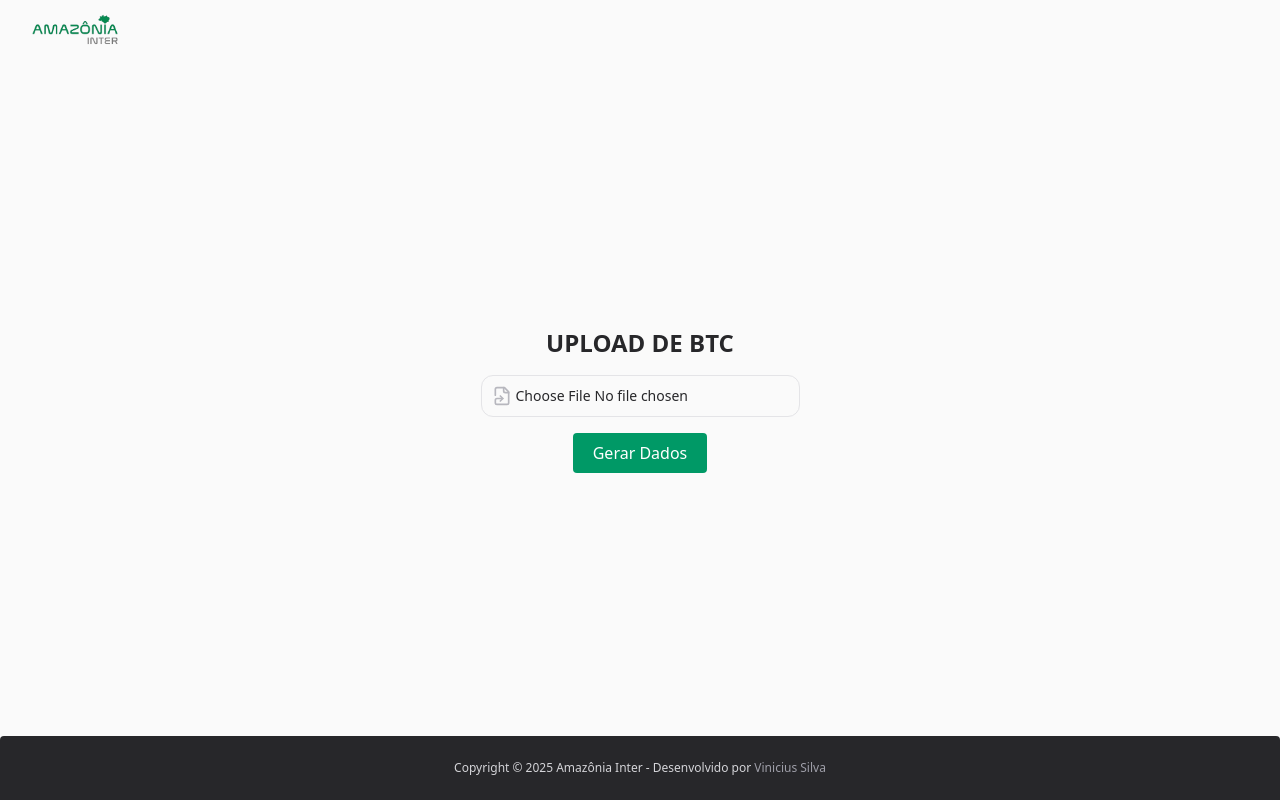
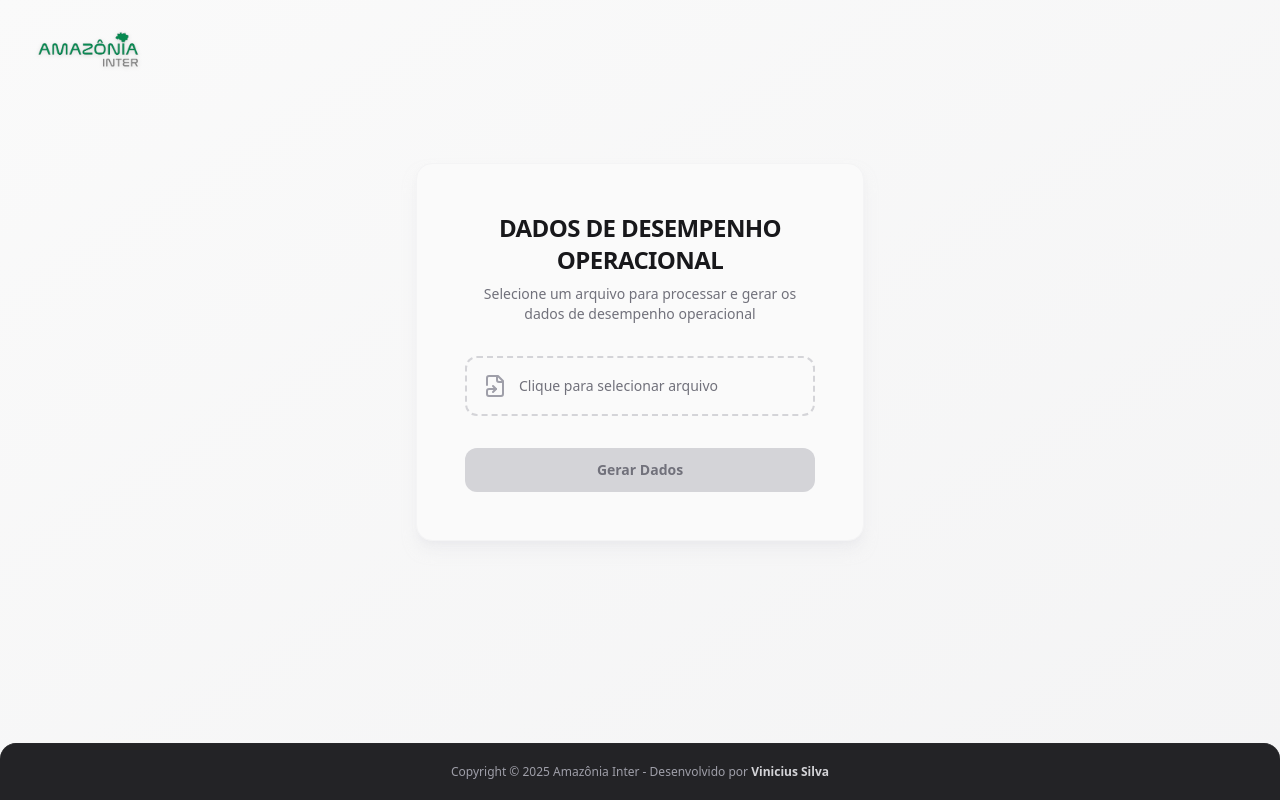
Before and after one commit to viniciusfal/btc-front, a Next.js app: page / in a window 1280 px wide. Built offline with nearby package versions, Linux system fonts and the light colour scheme.

Commit message:
novo design

```diff
--- a/src/app/page.tsx
+++ b/src/app/page.tsx
@@ -3,7 +3,7 @@
 import { FileSymlink } from "lucide-react";
 import Image from "next/image";
 import { useState } from "react";
-import amazoniaImg from "@/assets/amazonia.png"
+import amazoniaImg from "@/assets/amazonia.png";
 
 export default function Home() {
   const [file, setFile] = useState<File | null>(null);
@@ -26,7 +26,7 @@ export default function Home() {
     formData.append("file", file);
 
     try {
-      const response = await fetch("https://btc-api-1-rtbw.onrender.com/upload", {
+      const response = await fetch("btc-api-production.up.railway.app/upload", {
         method: "POST",
         body: formData,
       });
@@ -39,7 +39,7 @@ export default function Home() {
       const a = document.createElement("a");
 
       a.href = url;
-      a.download = "output.xlsx";
+      a.download = "output.csv";
       document.body.appendChild(a);
       a.click();
       document.body.removeChild(a);
@@ -52,26 +52,84 @@ export default function Home() {
   };
 
   return (
-    <div className="bg-zinc-50 relative ">
-      <header className="absolute left-5 top-2">
-        <Image src={amazoniaImg} alt="Amazonia Inter" className="w-[120px]" />
+    <div className="bg-gradient-to-br from-zinc-50 to-zinc-100 min-h-screen relative">
+      <header className="absolute left-6 top-6 z-10">
+        <Image
+          src={amazoniaImg}
+          alt="Amazonia Inter"
+          className="w-[140px] drop-shadow-sm transition-opacity hover:opacity-90"
+        />
       </header>
-      <div className="flex flex-col items-center justify-center min-h-screen gap-4">
-        <h1 className="text-2xl font-bold text-zinc-800">UPLOAD DE BTC</h1>
-        <div className="flex items-center gap-1 border p-2.5 border-zinc-200 rounded-xl">
-          <FileSymlink className={file === null ? "text-zinc-400 size-5 animate-pulse" : "text-emerald-500 size-5"} />
-          <input type="file" accept=".xml" onChange={handleFileChange} className="  text-sm text-zinc-800 " />
+
+      <div className="flex flex-col items-center justify-center min-h-screen px-4 pb-24">
+        <div className="bg-zinc-50 rounded-2xl shadow-lg shadow-zinc-200/50 p-8 md:p-12 w-full max-w-md border border-zinc-100">
+          <div className="flex flex-col items-center gap-8">
+            <div className="text-center space-y-2">
+              <h1 className="text-2xl font-bold text-zinc-900 tracking-tight">
+                 DADOS DE DESEMPENHO OPERACIONAL
+              </h1>
+              <p className="text-sm text-zinc-500 font-medium">
+                Selecione um arquivo para processar e gerar os dados de desempenho operacional
+              </p>
+            </div>
+
+            <div className="w-full">
+              <label
+                htmlFor="file-input"
+                className="flex items-center gap-3 border-2 border-dashed border-zinc-300 rounded-xl p-4 cursor-pointer transition-all duration-300 hover:border-emerald-400 hover:bg-emerald-50/30 group"
+              >
+                <FileSymlink
+                  className={
+                    file === null
+                      ? "text-zinc-400 size-6 transition-all duration-300 group-hover:text-emerald-500"
+                      : "text-emerald-500 size-6 transition-all duration-300"
+                  }
+                />
+                <div className="flex-1 min-w-0">
+                  <input
+                    type="file"
+                    accept=".csv"
+                    onChange={handleFileChange}
+                    className="hidden"
+                    id="file-input"
+                  />
+                  <span className="text-sm text-zinc-700 block truncate pointer-events-none">
+                    {file ? (
+                      <span className="font-medium text-emerald-600">
+                        {file.name}
+                      </span>
+                    ) : (
+                      <span className="text-zinc-500 group-hover:text-zinc-700 transition-colors">
+                        Clique para selecionar arquivo
+                      </span>
+                    )}
+                  </span>
+                </div>
+              </label>
+            </div>
+
+            <button
+              onClick={handleUpload}
+              disabled={loading || !file}
+              className="w-full bg-emerald-600 text-white px-6 py-3 rounded-xl font-semibold text-sm transition-all duration-300 hover:bg-emerald-500 hover:shadow-lg hover:shadow-emerald-500/25 disabled:bg-zinc-300 disabled:text-zinc-500 disabled:cursor-not-allowed disabled:hover:shadow-none active:scale-[0.98]"
+            >
+              {loading ? (
+                <span className="flex items-center justify-center gap-2">
+                  <span className=" w-4 h-4 border-2 border-white border-t-transparent rounded-full animate-spin"></span>
+                  Enviando...
+                </span>
+              ) : (
+                "Gerar Dados"
+              )}
+            </button>
+          </div>
         </div>
-        <button
-          onClick={handleUpload}
-          disabled={loading}
-          className="bg-emerald-600 text-white px-5 py-2 rounded cursor-pointer hover:bg-emerald-500"
-        >
-          {loading ? "Enviando..." : "Gerar Dados"}
-        </button>
-        <footer className="bg-zinc-800 w-full text-zinc-300 fixed bottom-0 p-6 rounded-t text-center text-xs">Copyright &copy; {new Date().getFullYear() + ""} {""}
-          Amazônia Inter - Desenvolvido por {<span className="text-zinc-400">Vinicius Silva</span>}</footer>
       </div>
+
+      <footer className="bg-zinc-900/95 backdrop-blur-sm w-full text-zinc-400 fixed bottom-0 py-5 rounded-t-2xl border-t border-zinc-800 text-center text-xs font-medium">
+        Copyright &copy; {new Date().getFullYear()} Amazônia Inter - Desenvolvido por{" "}
+        <span className="text-zinc-300 font-semibold">Vinicius Silva</span>
+      </footer>
     </div>
   );
 }
```
